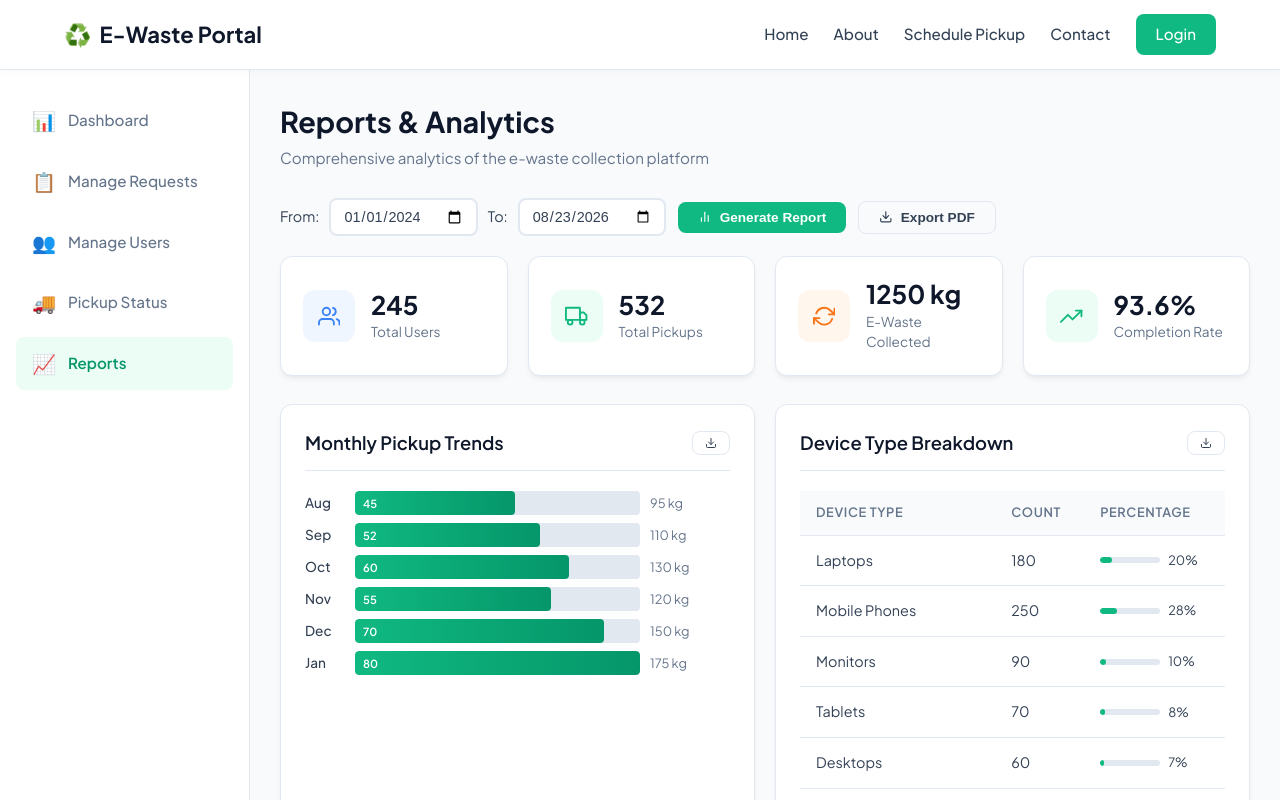
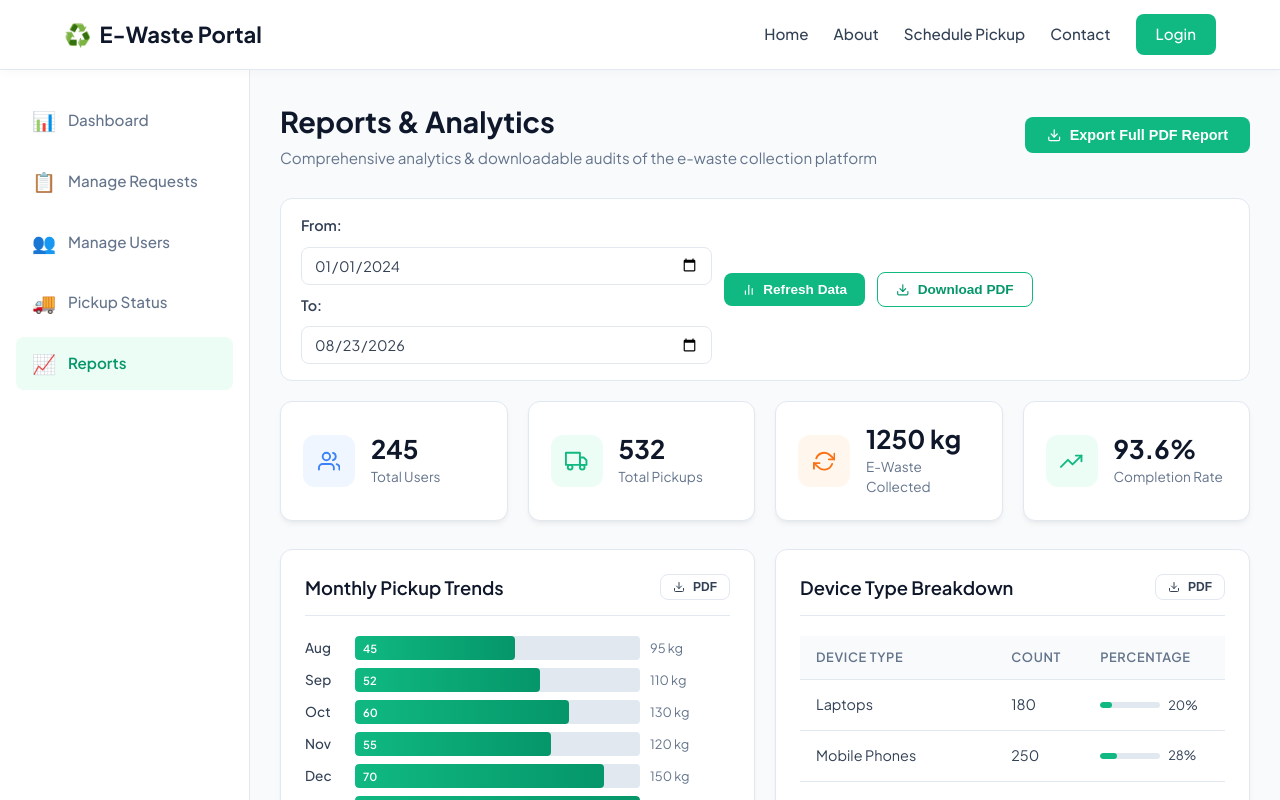
Before and after one commit to Jinay0707/e-waste-collection-, a React (Vite) app in the folder client/: page /admin/reports in a window 1280 px wide. Shown: the top 800 px of the page. Built offline with nearby package versions, Linux system fonts and the light colour scheme; no server answers.

Commit message:
Implement full PDF export and download in admin reports

```diff
--- a/client/src/pages/Admin/Reports.jsx
+++ b/client/src/pages/Admin/Reports.jsx
@@ -3,7 +3,9 @@ import Sidebar from '../../components/Sidebar'
 import Card from '../../components/Card'
 import api from '../../services/api'
 import { toast } from 'react-toastify'
-import { FiBarChart2, FiDownload, FiTrendingUp, FiUsers, FiTruck, FiAward, FiRefreshCw } from 'react-icons/fi'
+import { FiBarChart2, FiDownload, FiTrendingUp, FiUsers, FiTruck, FiRefreshCw } from 'react-icons/fi'
+import jsPDF from 'jspdf'
+import autoTable from 'jspdf-autotable'
 
 const Reports = () => {
   const [reports, setReports] = useState({
@@ -23,12 +25,12 @@ const Reports = () => {
   }, [])
 
   const fetchReports = async () => {
+    setLoading(true)
     try {
       const { data } = await api.get(`/api/admin/reports?from=${dateRange.from}&to=${dateRange.to}`)
       setReports(data)
     } catch (error) {
-      console.error('Error fetching reports:', error)
-      // Sample data for demo
+      console.log('Using default analytics reports dataset:', error)
       setReports({
         summary: {
           totalUsers: 245,
@@ -57,12 +59,11 @@ const Reports = () => {
           { type: 'Others', count: 70, percentage: 8 },
         ],
         cityWiseData: [
-          { city: 'Mumbai', users: 65, pickups: 142, weight: 320 },
-          { city: 'Delhi', users: 55, pickups: 120, weight: 280 },
-          { city: 'Bangalore', users: 45, pickups: 98, weight: 220 },
-          { city: 'Pune', users: 35, pickups: 75, weight: 165 },
-          { city: 'Chennai', users: 25, pickups: 52, weight: 130 },
-          { city: 'Kolkata', users: 20, pickups: 45, weight: 135 },
+          { city: 'Ahmedabad', users: 78, pickups: 165, weight: 380 },
+          { city: 'Surat', users: 52, pickups: 115, weight: 260 },
+          { city: 'Palanpur', users: 48, pickups: 95, weight: 210 },
+          { city: 'Vadodara', users: 38, pickups: 82, weight: 190 },
+          { city: 'Rajkot', users: 29, pickups: 75, weight: 175 },
         ]
       })
     } finally {
@@ -71,48 +72,205 @@ const Reports = () => {
   }
 
   const generateReport = () => {
-    toast.success('Report generated successfully!')
+    toast.success('Report refreshed for selected date range!')
     fetchReports()
   }
 
-  const exportReport = (type) => {
-    toast.success(`${type} report exported successfully!`)
+  // Real PDF Export Function using jsPDF & autoTable
+  const exportPDFReport = (sectionType = 'Full') => {
+    try {
+      const doc = new jsPDF()
+      const currentDate = new Date().toLocaleDateString('en-IN', {
+        year: 'numeric',
+        month: 'short',
+        day: 'numeric'
+      })
+
+      // Header Banner (Green Theme)
+      doc.setFillColor(16, 185, 129) // #10b981
+      doc.rect(0, 0, 210, 28, 'F')
+
+      doc.setTextColor(255, 255, 255)
+      doc.setFontSize(18)
+      doc.setFont('helvetica', 'bold')
+      doc.text('E-WASTE COLLECTION PORTAL', 14, 15)
+
+      doc.setFontSize(10)
+      doc.setFont('helvetica', 'normal')
+      doc.text('Official Administration & Sustainability Report', 14, 22)
+
+      // Report Metadata
+      doc.setTextColor(100, 116, 139)
+      doc.setFontSize(9)
+      doc.text(`Generated On: ${currentDate}`, 140, 15)
+      doc.text(`Reporting Period: ${dateRange.from} to ${dateRange.to}`, 140, 21)
+
+      let startY = 36
+
+      // Section 1: Executive Summary
+      doc.setTextColor(15, 23, 42)
+      doc.setFontSize(13)
+      doc.setFont('helvetica', 'bold')
+      doc.text('1. Executive Overview', 14, startY)
+
+      const summaryData = [
+        ['Total Registered Users', `${reports.summary.totalUsers || 245} Users`],
+        ['Total E-Waste Pickups', `${reports.summary.totalPickups || 532} Collections`],
+        ['Total E-Waste Collected', `${reports.summary.totalWeight || 1250} Kilograms`],
+        ['Pickup Completion Rate', `${reports.summary.completionRate || 93.6}% Successful`],
+        ['Average Green Points / User', `${reports.summary.avgPointsPerUser || 125} Points`]
+      ]
+
+      autoTable(doc, {
+        startY: startY + 4,
+        head: [['Key Metric', 'Performance Value']],
+        body: summaryData,
+        theme: 'striped',
+        headStyles: { fillColor: [5, 150, 105], textColor: 255, fontStyle: 'bold' },
+        styles: { fontSize: 9, cellPadding: 3.5 }
+      })
+
+      startY = doc.lastAutoTable.finalY + 12
+
+      // Section 2: E-Waste Category Breakdown
+      if (sectionType === 'Full' || sectionType === 'Devices') {
+        doc.setFontSize(13)
+        doc.setFont('helvetica', 'bold')
+        doc.text('2. Electronic Waste Category Breakdown', 14, startY)
+
+        const deviceRows = reports.deviceBreakdown.map(d => [d.type, `${d.count} Units`, `${d.percentage}%`])
+
+        autoTable(doc, {
+          startY: startY + 4,
+          head: [['Electronic Category', 'Units Collected', 'Share (%)']],
+          body: deviceRows,
+          theme: 'grid',
+          headStyles: { fillColor: [15, 23, 42], textColor: 255, fontStyle: 'bold' },
+          styles: { fontSize: 8.5, cellPadding: 3 }
+        })
+
+        startY = doc.lastAutoTable.finalY + 12
+      }
+
+      // Check page break for Section 3
+      if (startY > 230) {
+        doc.addPage()
+        startY = 20
+      }
+
+      // Section 3: Geographic / City-wise Distribution
+      if (sectionType === 'Full' || sectionType === 'City') {
+        doc.setFontSize(13)
+        doc.setFont('helvetica', 'bold')
+        doc.text('3. City-Wise Collection Distribution', 14, startY)
+
+        const cityRows = reports.cityWiseData.map(c => [c.city, `${c.users}`, `${c.pickups}`, `${c.weight} kg`])
+
+        autoTable(doc, {
+          startY: startY + 4,
+          head: [['City / Region', 'Active Users', 'Pickups Completed', 'Total Weight (kg)']],
+          body: cityRows,
+          theme: 'striped',
+          headStyles: { fillColor: [16, 185, 129], textColor: 255, fontStyle: 'bold' },
+          styles: { fontSize: 8.5, cellPadding: 3 }
+        })
+
+        startY = doc.lastAutoTable.finalY + 12
+      }
+
+      // Check page break for Environmental Impact
+      if (startY > 230) {
+        doc.addPage()
+        startY = 20
+      }
+
+      // Section 4: Environmental Savings
+      doc.setFontSize(13)
+      doc.setFont('helvetica', 'bold')
+      doc.text('4. Environmental & Carbon Offset Savings', 14, startY)
+
+      const ecoRows = [
+        ['Trees Saved from Chemical Pollution', '125 Mature Trees Equivalent'],
+        ['Fresh Water Preserved (Recycling)', '50,000 Litres'],
+        ['Energy Conserved in Processing', '8,500 kWh'],
+        ['Atmospheric CO2 Emissions Prevented', '2,800 kg Greenhouse Gases']
+      ]
+
+      autoTable(doc, {
+        startY: startY + 4,
+        head: [['Environmental Parameter', 'Estimated Ecological Benefit']],
+        body: ecoRows,
+        theme: 'grid',
+        headStyles: { fillColor: [4, 120, 87], textColor: 255, fontStyle: 'bold' },
+        styles: { fontSize: 8.5, cellPadding: 3.5 }
+      })
+
+      // Footer signature & branding
+      const pageCount = doc.internal.getNumberOfPages()
+      for (let i = 1; i <= pageCount; i++) {
+        doc.setPage(i)
+        doc.setFontSize(8)
+        doc.setTextColor(148, 163, 184)
+        doc.text(
+          `E-Waste Collection Portal — Confidential Administrative Report — Page ${i} of ${pageCount}`,
+          14,
+          290
+        )
+      }
+
+      // Download PDF
+      const filename = `E_Waste_Report_${dateRange.from}_to_${dateRange.to}.pdf`
+      doc.save(filename)
+      toast.success(`PDF downloaded successfully: ${filename}`)
+    } catch (err) {
+      console.error('PDF generation error:', err)
+      toast.error('Failed to generate PDF. Please try again.')
+    }
   }
 
-  const maxPickups = Math.max(...reports.monthlyData.map(d => d.pickups))
+  const maxPickups = Math.max(...(reports.monthlyData?.map(d => d.pickups) || [1]))
 
   return (
     <div className="dashboard-container">
       <Sidebar isAdmin={true} />
       <div className="dashboard-main">
-        <div className="page-header">
-          <h1>Reports & Analytics</h1>
-          <p>Comprehensive analytics of the e-waste collection platform</p>
+        <div className="page-header" style={{ display: 'flex', justifyContent: 'space-between', alignItems: 'center', flexWrap: 'wrap', gap: '12px' }}>
+          <div>
+            <h1>Reports & Analytics</h1>
+            <p>Comprehensive analytics & downloadable audits of the e-waste collection platform</p>
+          </div>
+          <button
+            className="btn btn-primary"
+            style={{ padding: '10px 22px', fontSize: '0.9rem', display: 'flex', alignItems: 'center', gap: '8px' }}
+            onClick={() => exportPDFReport('Full')}
+          >
+            <FiDownload /> Export Full PDF Report
+          </button>
         </div>
 
         {/* Date Range & Actions */}
-        <div className="d-flex gap-2 mb-3" style={{ flexWrap: 'wrap', alignItems: 'center' }}>
-          <div style={{ display: 'flex', gap: '10px', alignItems: 'center' }}>
-            <label style={{ fontSize: '0.9rem' }}>From:</label>
+        <div className="d-flex gap-2 mb-3" style={{ flexWrap: 'wrap', alignItems: 'center', background: '#ffffff', padding: '16px 20px', borderRadius: 'var(--radius)', border: '1px solid var(--border-color)' }}>
+          <div style={{ display: 'flex', gap: '10px', alignItems: 'center', flexWrap: 'wrap' }}>
+            <label style={{ fontSize: '0.9rem', fontWeight: 600 }}>From:</label>
             <input
               type="date"
               value={dateRange.from}
               onChange={(e) => setDateRange({ ...dateRange, from: e.target.value })}
-              style={{ padding: '8px 12px', border: '2px solid var(--border-color)', borderRadius: 'var(--radius-sm)', fontFamily: 'Poppins, sans-serif' }}
+              style={{ padding: '8px 12px', border: '1.5px solid var(--border-color)', borderRadius: 'var(--radius-sm)' }}
             />
-            <label style={{ fontSize: '0.9rem' }}>To:</label>
+            <label style={{ fontSize: '0.9rem', fontWeight: 600 }}>To:</label>
             <input
               type="date"
               value={dateRange.to}
               onChange={(e) => setDateRange({ ...dateRange, to: e.target.value })}
-              style={{ padding: '8px 12px', border: '2px solid var(--border-color)', borderRadius: 'var(--radius-sm)', fontFamily: 'Poppins, sans-serif' }}
+              style={{ padding: '8px 12px', border: '1.5px solid var(--border-color)', borderRadius: 'var(--radius-sm)' }}
             />
           </div>
-          <button className="btn btn-primary" style={{ padding: '8px 20px', fontSize: '0.85rem' }} onClick={generateReport}>
-            <FiBarChart2 /> Generate Report
+          <button className="btn btn-primary" style={{ padding: '9px 18px', fontSize: '0.85rem' }} onClick={generateReport}>
+            <FiBarChart2 /> Refresh Data
           </button>
-          <button className="btn btn-outline" style={{ padding: '8px 20px', fontSize: '0.85rem' }} onClick={() => exportReport('PDF')}>
-            <FiDownload /> Export PDF
+          <button className="btn btn-outline" style={{ padding: '9px 18px', fontSize: '0.85rem', color: '#059669', borderColor: '#10b981' }} onClick={() => exportPDFReport('Full')}>
+            <FiDownload /> Download PDF
           </button>
         </div>
 
@@ -155,8 +313,8 @@ const Reports = () => {
             <div style={{ display: 'grid', gridTemplateColumns: 'repeat(auto-fit, minmax(450px, 1fr))', gap: '20px' }}>
               {/* Monthly Trends */}
               <Card title="Monthly Pickup Trends" headerAction={
-                <button className="btn btn-outline" style={{ padding: '5px 12px', fontSize: '0.75rem' }} onClick={() => exportReport('Monthly')}>
-                  <FiDownload />
+                <button className="btn btn-outline" style={{ padding: '5px 12px', fontSize: '0.75rem' }} onClick={() => exportPDFReport('Full')}>
+                  <FiDownload /> PDF
                 </button>
               }>
                 <div style={{ display: 'flex', flexDirection: 'column', gap: '8px' }}>
@@ -185,8 +343,8 @@ const Reports = () => {
 
               {/* Device Breakdown */}
               <Card title="Device Type Breakdown" headerAction={
-                <button className="btn btn-outline" style={{ padding: '5px 12px', fontSize: '0.75rem' }} onClick={() => exportReport('Devices')}>
-                  <FiDownload />
+                <button className="btn btn-outline" style={{ padding: '5px 12px', fontSize: '0.75rem' }} onClick={() => exportPDFReport('Devices')}>
+                  <FiDownload /> PDF
                 </button>
               }>
                 <table className="data-table">
@@ -223,8 +381,8 @@ const Reports = () => {
 
               {/* City-wise Data */}
               <Card title="City-wise Distribution" headerAction={
-                <button className="btn btn-outline" style={{ padding: '5px 12px', fontSize: '0.75rem' }} onClick={() => exportReport('City')}>
-                  <FiDownload />
+                <button className="btn btn-outline" style={{ padding: '5px 12px', fontSize: '0.75rem' }} onClick={() => exportPDFReport('City')}>
+                  <FiDownload /> PDF
                 </button>
               }>
                 <table className="data-table">
@@ -242,7 +400,7 @@ const Reports = () => {
                         <td><strong>{city.city}</strong></td>
                         <td>{city.users}</td>
                         <td>{city.pickups}</td>
-                        <td>{city.weight}</td>
+                        <td>{city.weight} kg</td>
                       </tr>
                     ))}
                   </tbody>
```
Also changed, not shown: client/package.json (+6 -4 lines), 1 other file (tests, documents, lock files or other folders).
